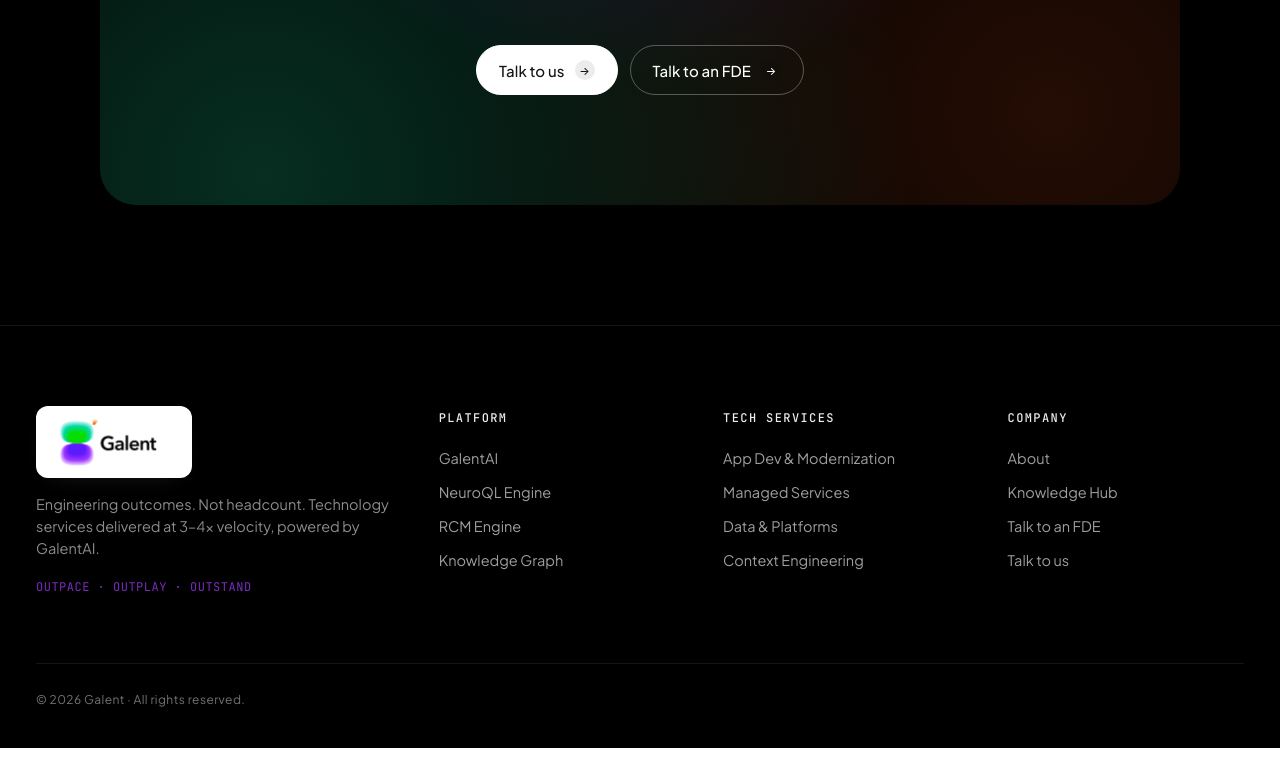
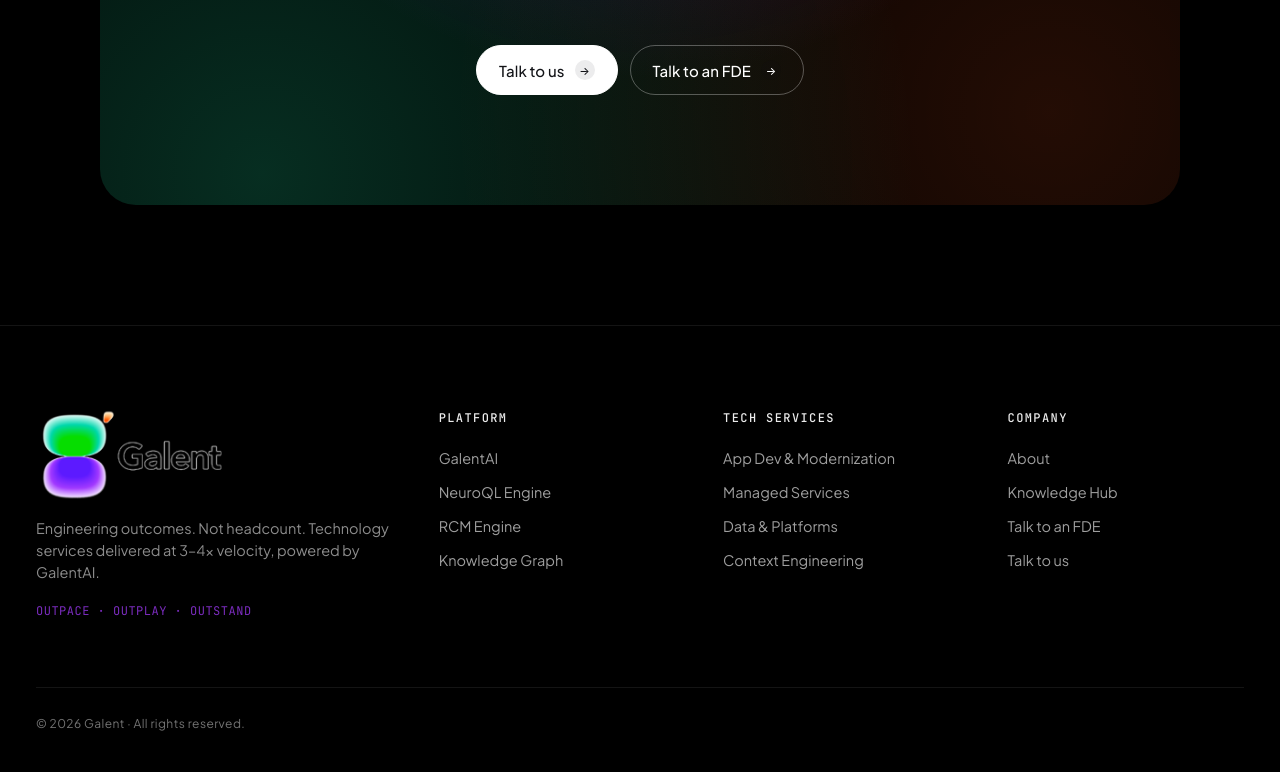
Before and after one commit to Nirmal-88/Galent-website, a plain HTML site: page src/index.html in a window 1280 px wide. Shown: the part 8514-9286 px from the top of the page. Before the commit the page ends 9262 px from the top, so only its background shows below. Drawn offline with Linux system fonts and the light colour scheme.

Commit message:
Footer: drop the white logo card; let the logo sit cleanly on the black background

```diff
--- a/src/css/design-system.css
+++ b/src/css/design-system.css
@@ -3889,25 +3889,6 @@
 }
 footer.footer a:hover { color: #FFFFFF; }
 footer.footer p { color: rgba(255,255,255,0.55); }
-
-/* Logo sits on a small white surface — the PNG's dark wordmark stays
-   readable while the colored glyph keeps its brand gradient.       */
-footer.footer .brand-mark {
-  display: inline-flex;
-  align-items: center;
-  background: #FFFFFF;
-  padding: 10px 20px;
-  border-radius: 12px;
-  margin-bottom: var(--space-md);
-  width: fit-content;
-  box-shadow: 0 8px 24px -16px rgba(255,255,255,0.18);
-}
-footer.footer .brand-mark img,
-footer.footer .brand-mark svg {
-  height: 52px;
-  width: auto;
-  display: block;
-}
 footer.footer .bottom {
   border-top: 1px solid rgba(255,255,255,0.08);
   color: rgba(255,255,255,0.45);
```
